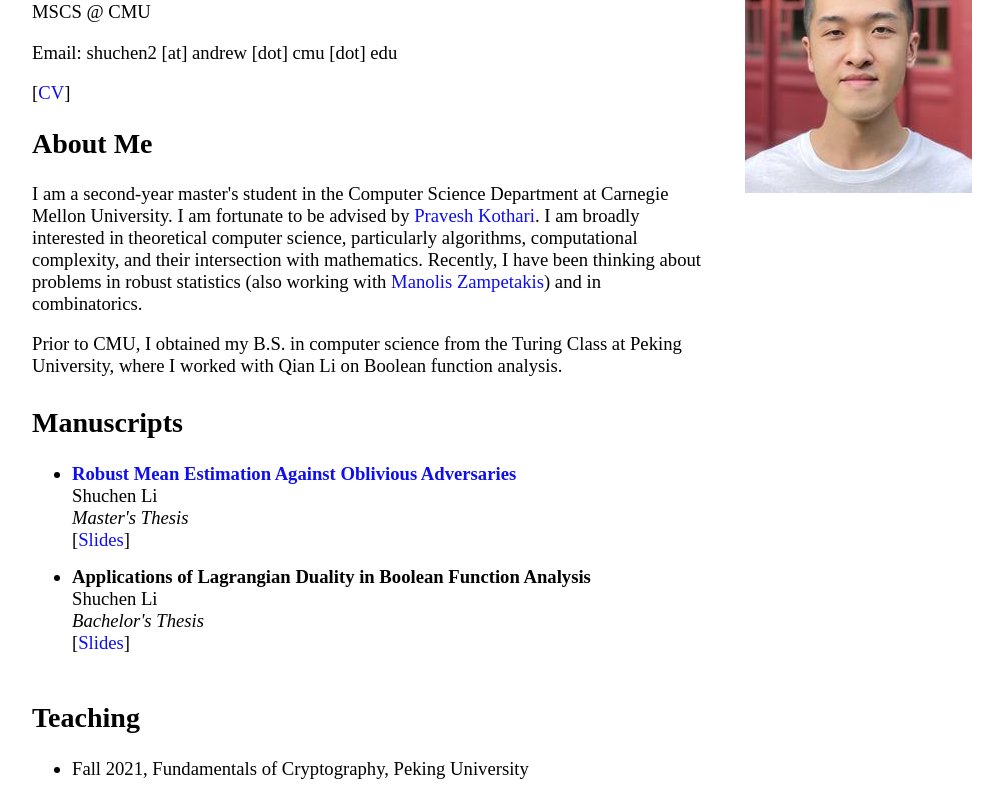
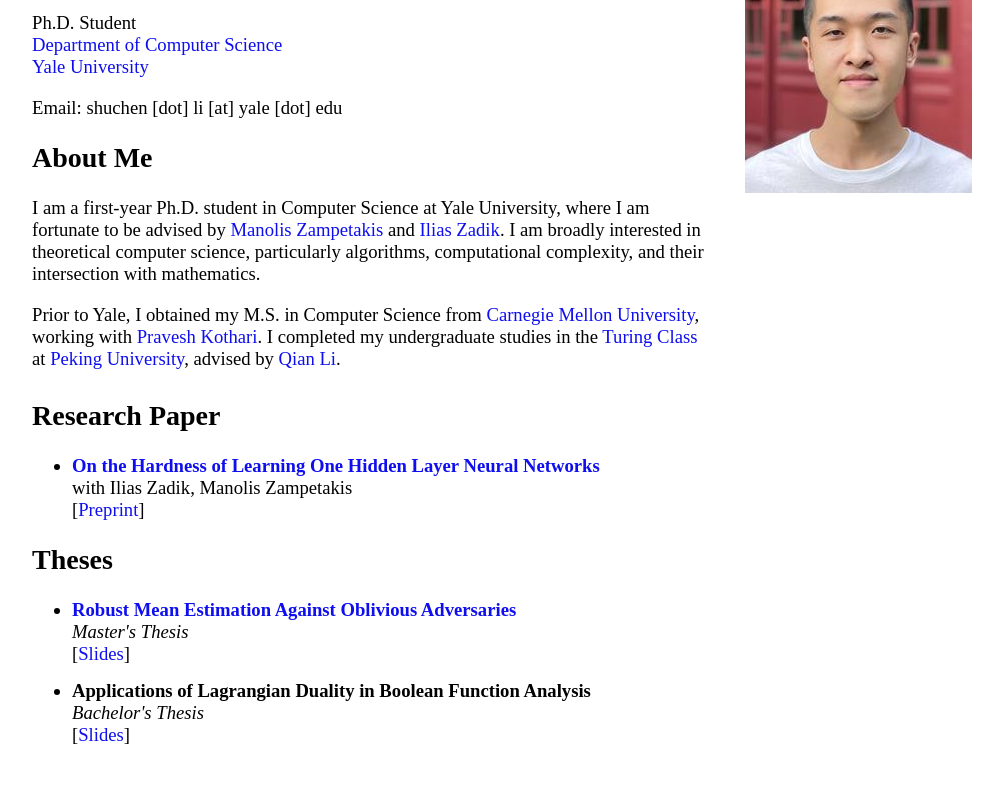
Before and after one commit to li-shuchen/li-shuchen.github.io, a plain HTML site: page index.html in a window 1280 px wide. Shown: the part 117-907 px from the top of the page, without its empty margins (138-1141 px from the left). Drawn offline with Linux system fonts and the light colour scheme.

Commit message:
update phd

```diff
--- a/index.html
+++ b/index.html
@@ -11,29 +11,30 @@
   <table width="100%" border="0" cellpadding="0" cellspacing="30">
     <tr valign="top">
       <td width="75%">
-        <h1>Shuchen Li</h1>
+        <h1>Shuchen Li<span style="padding-left: 1em;"></span>李舒辰</h1>
 
-        <p>MSCS @ CMU</p>
+        <p>
+          Ph.D. Student
+          <br><a href="https://cpsc.yale.edu" target="_blank">Department of Computer Science</a>
+          <br><a href="https://www.yale.edu" target="_blank">Yale University</a>
+        </p>
 
-        <p>Email: shuchen2 [at] andrew [dot] cmu [dot] edu </p>
+        <p>Email: shuchen [dot] li [at] yale [dot] edu </p>
 
-        <p>[<a href="./static/2024fall_CV.pdf">CV</a>]</p>
+        <!-- <p>[<a href="./static/2024fall_CV.pdf">CV</a>]</p> -->
 
         <h2>About Me</h2>
 
         <p>
-          I am a second-year master's student in the Computer Science Department at Carnegie Mellon University.
-          I am fortunate to be advised by <a href="http://praveshkkothari.org/" target="_blank">Pravesh Kothari</a>.
+          I am a first-year Ph.D. student in Computer Science at Yale University, where I am fortunate to be advised by <a href="https://mzampet.com" target="_blank"><nobr>Manolis Zampetakis</nobr></a> and <a href="https://iliaszadik.github.io" target="_blank"><nobr>Ilias Zadik</nobr></a>.
           I am broadly interested in theoretical computer science, particularly algorithms, computational complexity,
           and their intersection with mathematics.
-          Recently, I have been thinking about problems in robust statistics (also working with <a
-            href="https://mzampet.com" target="_blank">Manolis Zampetakis</a>) and in combinatorics.
+
         </p>
 
         <p>
-          Prior to CMU, I obtained my B.S. in computer science from the Turing Class at Peking University, where I
-          worked with
-          Qian Li on Boolean function analysis.
+          Prior to Yale, I obtained my M.S. in Computer Science from <a href="https://www.cmu.edu" target="_blank">Carnegie Mellon University</a>, working with <a href="https://www.cs.princeton.edu/~kothari/" target="_blank"><nobr>Pravesh Kothari</nobr></a>.
+          I completed my undergraduate studies in the <a href="https://cfcs.pku.edu.cn/english/research/turing_program/introduction1/index.htm" target="_blank">Turing Class</a> at <a href="https://www.pku.edu.cn" target="_blank">Peking University</a>, advised by <a href="https://www.sribd.cn/en/teacher/936" target="_blank"><nobr>Qian Li</nobr></a>.
         </p>
       </td>
 
@@ -46,20 +47,30 @@
 
       <td width="100%" colspan="2">
 
-        <h2>Manuscripts</h2>
+        <h2>Research Paper
+					<!-- s -->
+				</h2>
+        <ul>
+          <li>
+            <a href="https://arxiv.org/abs/2410.03477" target="_blank"><b>On the Hardness of Learning One Hidden Layer
+                Neural Networks</b></a>
+            <br>with Ilias Zadik, Manolis Zampetakis
+            <br>[<a href="https://arxiv.org/pdf/2410.03477" target="_blank">Preprint</a>]
+          </li>
+        </ul>
+
+        <h2>Theses</h2>
         <ul>
           <li>
             <a href="./static/Shuchen_Li_MSCS_Thesis.pdf" target="_blank"><b>Robust Mean Estimation Against Oblivious
-                Adversaries</b></a></br>
-            Shuchen Li</br>
-            <i>Master's Thesis</i></br>
-            [<a href="./static/mscs thesis defense.pdf" target="_blank">Slides</a>]</br>
+                Adversaries</b></a>
+            <br><i>Master's Thesis</i>
+            <br>[<a href="./static/mscs thesis defense.pdf" target="_blank">Slides</a>]
           </li>
           <li>
-            <b>Applications of Lagrangian Duality in Boolean Function Analysis</b></br>
-            Shuchen Li</br>
-            <i>Bachelor's Thesis</i></br>
-            [<a href="./static/bs thesis defense.pptx" target="_blank">Slides</a>]</br>
+            <b>Applications of Lagrangian Duality in Boolean Function Analysis</b>
+            <br><i>Bachelor's Thesis</i>
+            <br>[<a href="./static/bs thesis defense.pdf" target="_blank">Slides</a>]
           </li>
         </ul>
       </td>
@@ -77,14 +88,14 @@
       </td>
     </tr>
 
-    <tr>
+    <!-- <tr>
 
       <td width="100%" colspan="2">
 
         <h2><a href="./misc.html">Misc</a></h2>
 
       </td>
-    </tr>
+    </tr> -->
 
   </table>
 
```
Also changed, not shown: 2 other files.
